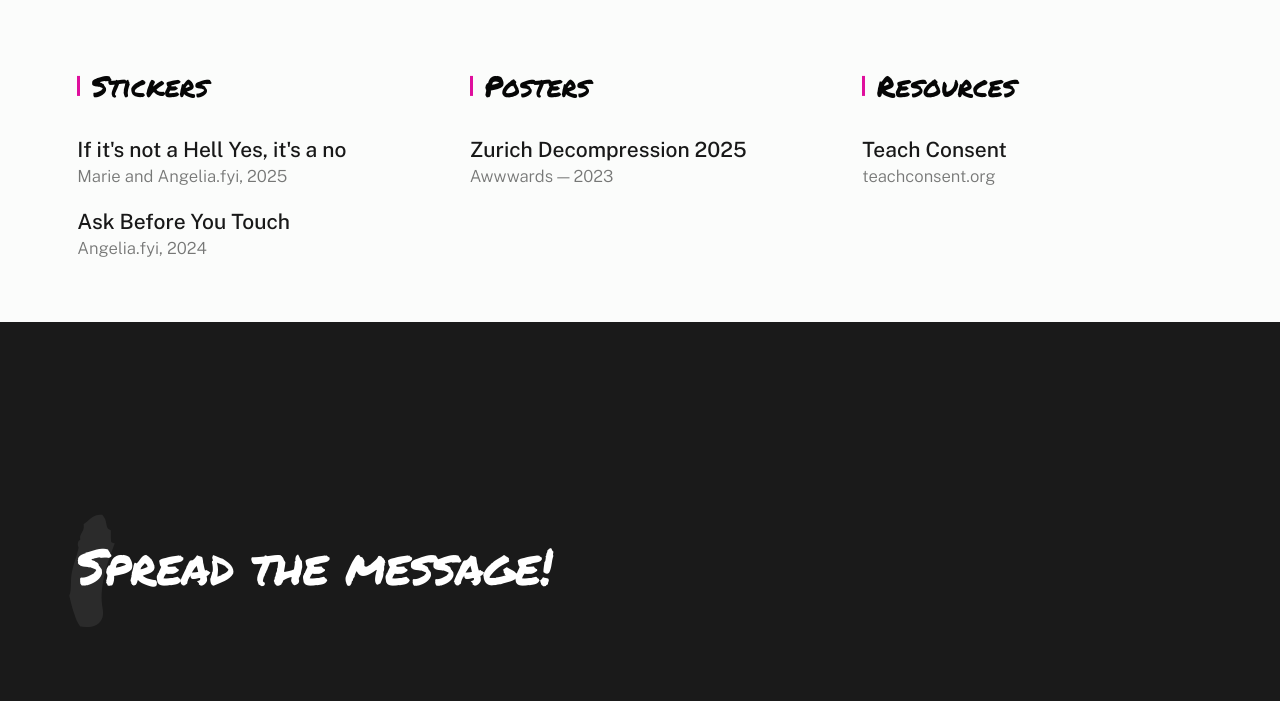
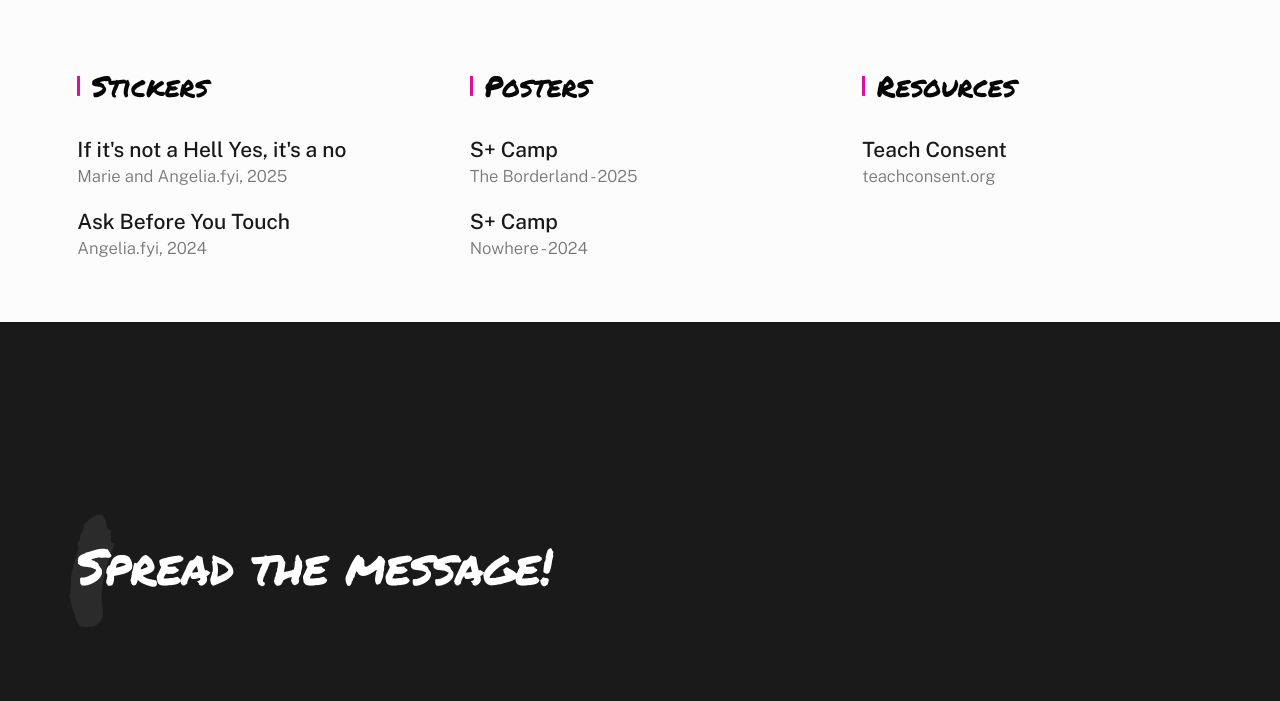
Before and after one commit to angelia-fyi/angelia-fyi.github.io, a plain HTML site: page index.html in a window 1280 px wide. Shown: the part 1640-2341 px from the top of the page. Drawn offline with nearby package versions, Linux system fonts and the light colour scheme; a web font is replaced by a local one.

Commit message:
add posters

```diff
--- a/index.html
+++ b/index.html
@@ -192,9 +192,16 @@
 
                             <ul class="s-about__list">
                                 <li>
-                                    <a href="#0">
-                                        Zurich Decompression 2025
-                                        <span>Awwwards — 2023</span>
+                                    <a href="https://tinyurl.com/yeyudt8z">
+                                        S+ Camp
+                                        <span>The Borderland - 2025</span>
+                                    </a>
+                                </li>
+
+                                <li>
+                                    <a href="https://tinyurl.com/28vneryy">
+                                        S+ Camp
+                                        <span>Nowhere - 2024</span>
                                     </a>
                                 </li>
                             </ul>
```
